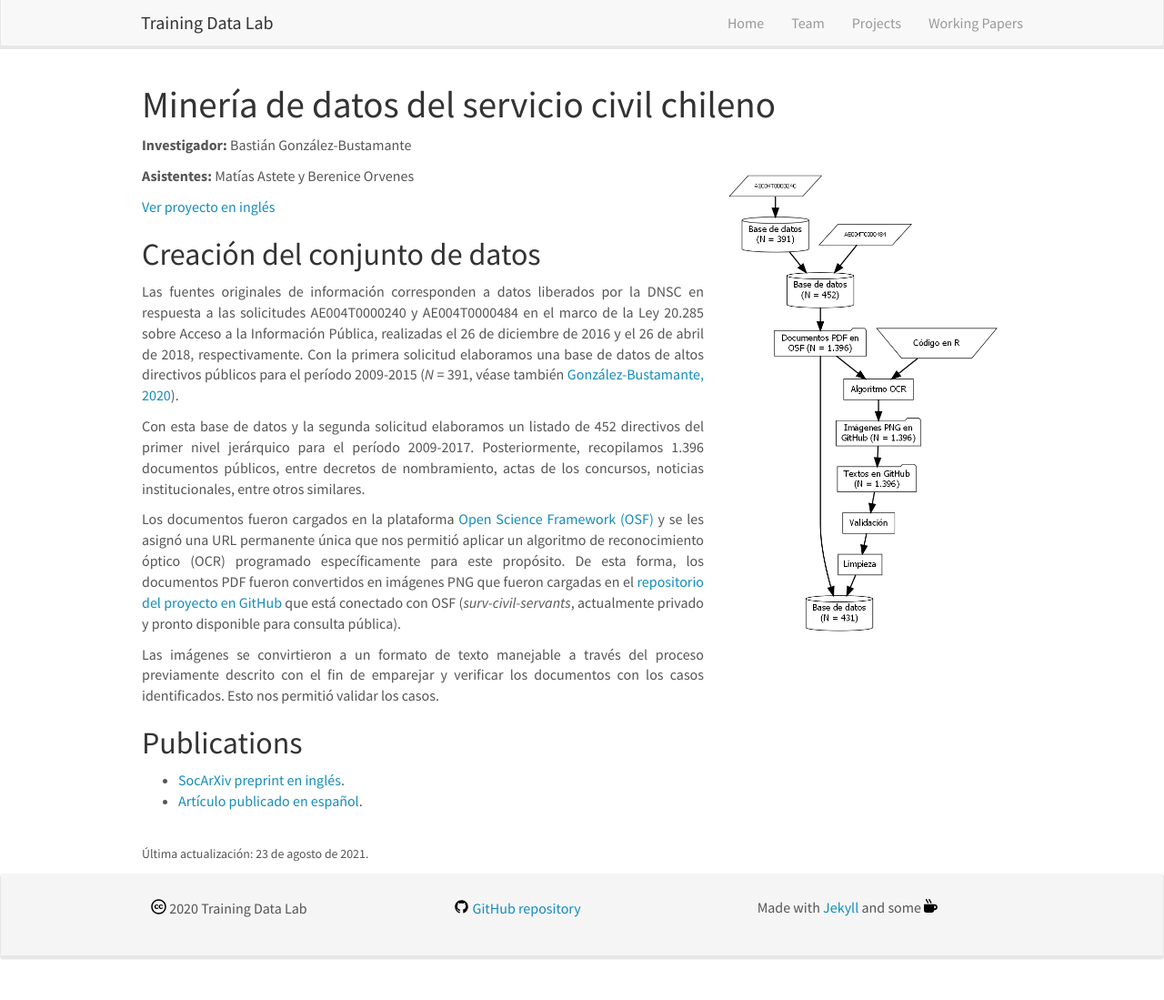
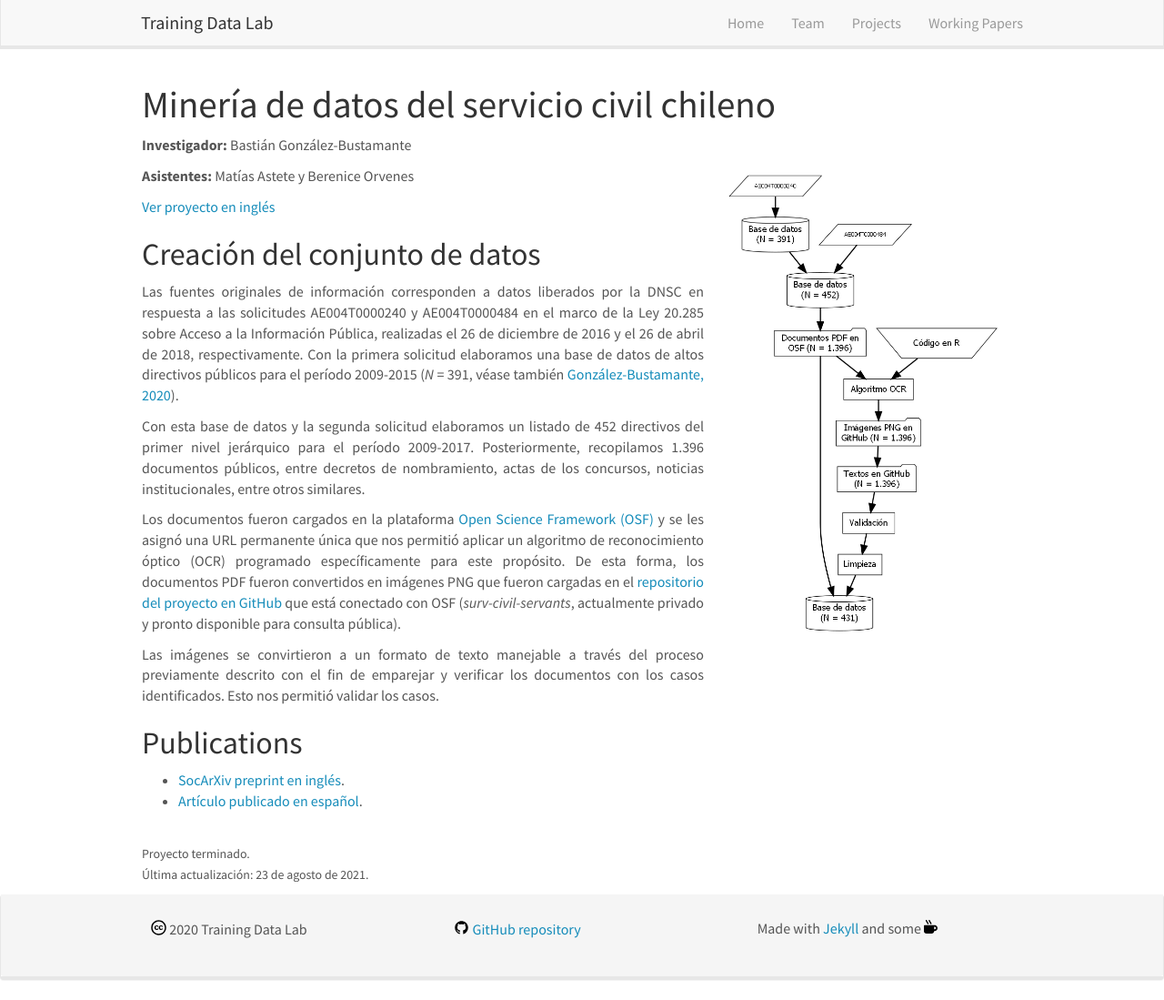
Before and after one commit to training-datalab/old-training-datalab.com, a Jekyll site: the page built from _pages/data-mining-civil-spanish.md, in a window 1280 px wide and 1099 px high. Shown: the whole window at 91% size. Built offline with Jekyll 4.4.1, drawn with Linux system fonts in a browser that asks for light colours; nearby versions of some CDN libraries.

Commit message:
Update data-mining-civil-spanish.md

```diff
--- a/_pages/data-mining-civil-spanish.md
+++ b/_pages/data-mining-civil-spanish.md
@@ -34,4 +34,5 @@ y pronto disponible para consulta pública).</p>
 <li><a href="https://doi.org/10.22370/rgp.2020.9.2.2920" target="_blank">Artículo publicado en español</a>.</li>
 </ul>
 <br />
+<small>Proyecto terminado.</small><br />
 <small>Última actualización: 23 de agosto de 2021.</small>
```
